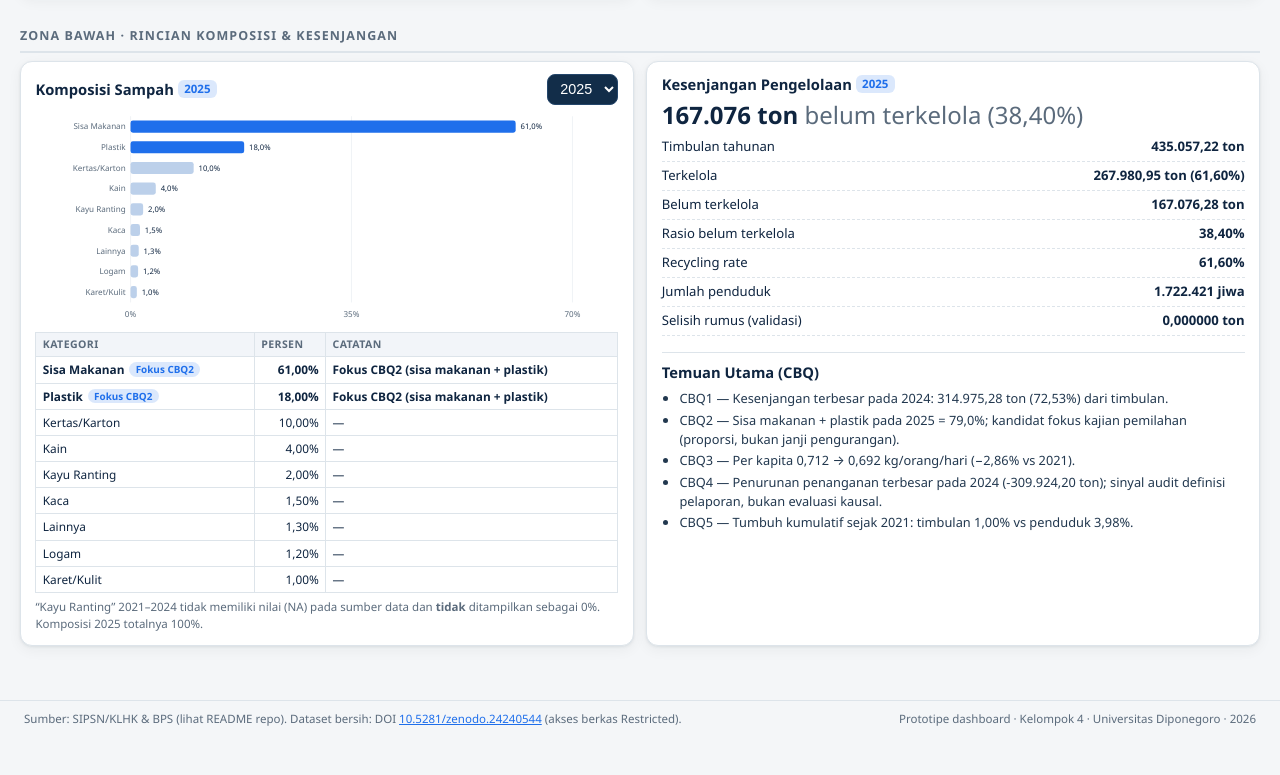
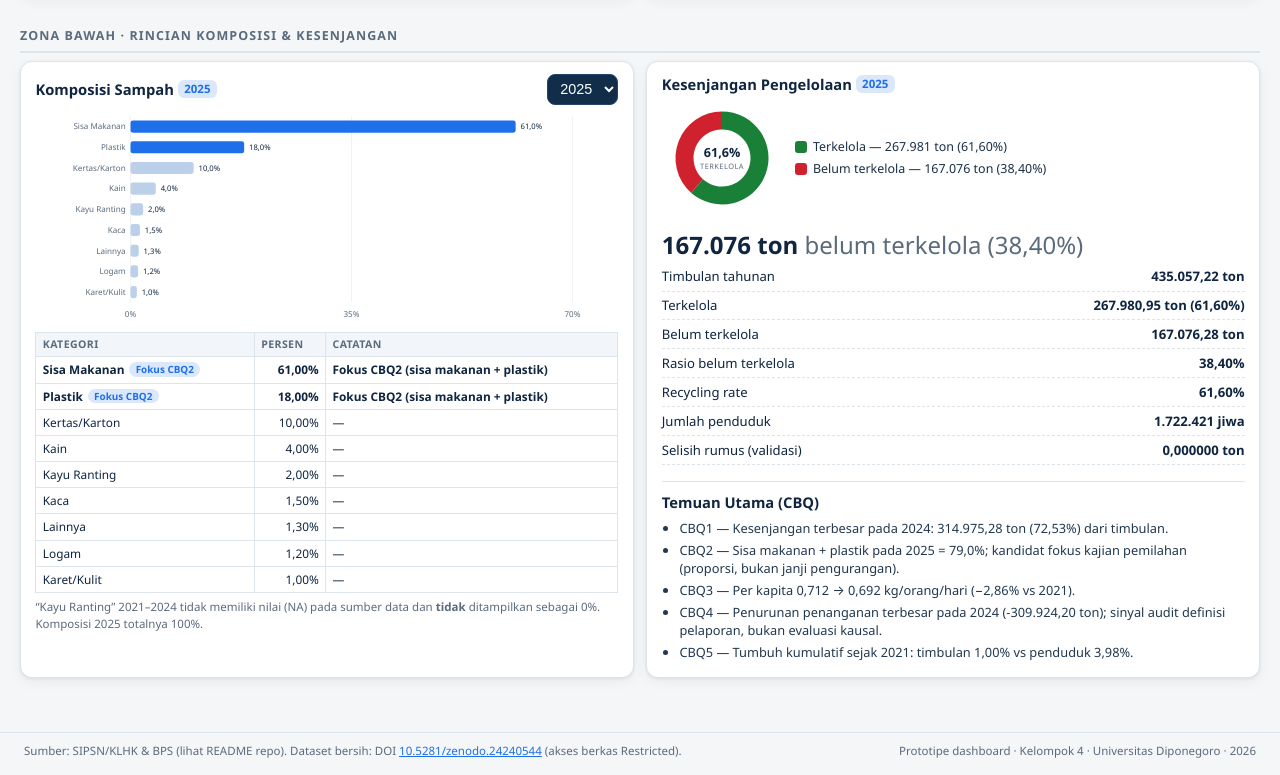
Before and after one commit to NauvalXQF/smart-city-dashboard-sampah-semarang, a plain HTML site: page index.html in a window 1280 px wide. Shown: the part 1075-1850 px from the top of the page. Before the commit the page ends 1818 px from the top, so only its background shows below. Drawn offline with Linux system fonts and the light colour scheme.

Commit message:
Tambah donut terkelola/belum dan print CSS
- Kartu 'Kesenjangan Pengelolaan' kini menampilkan donut proporsi terkelola vs belum terkelola (tahun terpilih, keyboard accessible + tooltip)
- Tambah @media print: layout A4 ramah cetak, sembunyikan kontrol interaktif, gunakan grid 6 kolom untuk scorecard, pertahankan warna chart/banner dengan print-color-adjust
- README: perbarui deskripsi screenshot

Co-authored-by: CommandCodeBot <noreply@commandcode.ai>

```diff
--- a/assets/app.js
+++ b/assets/app.js
@@ -351,10 +351,44 @@
     byId('komposisiYearBadge').textContent = state.komposisiYear;
   }
 
+  function renderDonut(cur, rasioBelum) {
+    var svg = byId('chartDonut');
+    clearSvg(svg);
+    var cx = 80, cy = 80, r = 62, inner = 38;
+    var total = cur.terkelola_tahunan_ton + cur.belum_terkelola_tahunan_ton;
+    var pKelola = total > 0 ? (cur.terkelola_tahunan_ton / total) : 0;
+    var segs = [
+      { name: 'Terkelola', value: cur.terkelola_tahunan_ton, color: '#1a7f37', pct: pKelola * 100 },
+      { name: 'Belum terkelola', value: cur.belum_terkelola_tahunan_ton, color: '#cf222e', pct: (1 - pKelola) * 100 }
+    ];
+    function arcPath(startAngle, endAngle, radius, innerR) {
+      var large = (endAngle - startAngle) > Math.PI ? 1 : 0;
+      var x1 = cx + radius * Math.cos(startAngle), y1 = cy + radius * Math.sin(startAngle);
+      var x2 = cx + radius * Math.cos(endAngle), y2 = cy + radius * Math.sin(endAngle);
+      var x3 = cx + innerR * Math.cos(endAngle), y3 = cy + innerR * Math.sin(endAngle);
+      var x4 = cx + innerR * Math.cos(startAngle), y4 = cy + innerR * Math.sin(startAngle);
+      return ['M', x1, y1, 'A', radius, radius, 0, large, 1, x2, y2, 'L', x3, y3, 'A', innerR, innerR, 0, large, 0, x4, y4, 'Z'].join(' ');
+    }
+    var angle = -Math.PI / 2;
+    segs.forEach(function (s) {
+      var sweep = (s.value / total) * Math.PI * 2;
+      el('path', { d: arcPath(angle, angle + sweep, r, inner), fill: s.color, 'class': 'donut-seg',
+        'tabindex': '0', dataTip: s.name + '\nNilai: ' + idNum(s.value, 2) + ' ton\nProporsi: ' + idNum(s.pct, 2) + '%' }, svg);
+      angle += sweep;
+    });
+    el('text', { x: cx, y: cy - 2, 'text-anchor': 'middle', 'class': 'donut-center-value' }, svg, idNum(cur.persen_kelola, 1) + '%');
+    el('text', { x: cx, y: cy + 14, 'text-anchor': 'middle', 'class': 'donut-center-label' }, svg, 'terkelola');
+
+    byId('donutLegend').innerHTML = segs.map(function (s) {
+      return '<div class="row"><span class="swatch" style="background:' + s.color + '"></span><span>' + s.name + ' — ' + idNum(s.value, 0) + ' ton (' + idNum(s.pct, 2) + '%)</span></div>';
+    }).join('');
+  }
+
   function renderKesenjangan() {
     var y = state.year, cur = kpiAt(y);
     var rasioBelum = (cur.belum_terkelola_tahunan_ton / cur.timbulan_tahunan_ton) * 100;
     byId('kesenjanganYearBadge').textContent = y;
+    renderDonut(cur, rasioBelum);
     var rows = [
       ['Timbulan tahunan', idNum(cur.timbulan_tahunan_ton, 2) + ' ton'],
       ['Terkelola', idNum(cur.terkelola_tahunan_ton, 2) + ' ton (' + idNum(cur.persen_kelola, 2) + '%)'],
@@ -465,7 +499,7 @@
     });
     var bannerBtn = byId('bannerDetails');
     if (bannerBtn) bannerBtn.addEventListener('click', openPanel);
-    ['chartTimbulan', 'chartKelola', 'chartIndeks', 'chartKomposisi'].forEach(function (id) {
+    ['chartTimbulan', 'chartKelola', 'chartIndeks', 'chartKomposisi', 'chartDonut'].forEach(function (id) {
       bindTooltips(byId(id));
     });
     byId('detailsClose').addEventListener('click', function () {
--- a/assets/styles.css
+++ b/assets/styles.css
@@ -238,4 +238,28 @@ body {
 
 .chart [data-tip] { cursor: pointer; }
 
+.chart-donut .donut-center-value { font-size: 1.05rem; font-weight: 700; fill: var(--ink); font-variant-numeric: tabular-nums; }
+.chart-donut .donut-center-label { font-size: 0.62rem; fill: var(--muted); text-transform: uppercase; letter-spacing: 0.6px; }
+
+/* ---------- P2: donut & print ---------- */
+.kesenjangan-head { display: flex; align-items: center; gap: 0.8rem; margin: 0.2rem 0 0.4rem; }
+.chart-donut { width: 120px; height: 120px; flex: 0 0 auto; }
+.donut-legend { font-size: 0.78rem; color: var(--ink-soft); display: flex; flex-direction: column; gap: 0.25rem; }
+.donut-legend .row { display: flex; align-items: center; gap: 0.4rem; }
+.donut-legend .swatch { width: 12px; height: 12px; border-radius: 3px; }
+
+@media print {
+  body { background: #fff; font-size: 11pt; color: #000; }
+  .topbar { background: #16324f !important; -webkit-print-color-adjust: exact; print-color-adjust: exact; color: #fff !important; padding: 0.5rem 0.75rem; }
+  .controls, .banner-link, #detailsToggle, .details-panel { display: none !important; }
+  .page { max-width: none; padding: 0.3rem 0.5rem; }
+  .zone { break-inside: avoid; page-break-inside: avoid; margin-bottom: 0.5rem; }
+  .card, .scorecard { box-shadow: none; border: 1px solid #bbb; break-inside: avoid; }
+  .scorecards { grid-template-columns: repeat(6, 1fr); }
+  .grid-2 { grid-template-columns: 1fr 1fr; }
+  .chart, .chart-donut { -webkit-print-color-adjust: exact; print-color-adjust: exact; }
+  .footer { border-top: 1px solid #bbb; }
+  .alert-banner { background: #fff !important; color: #000 !important; border-bottom: 1px solid #999; -webkit-print-color-adjust: exact; print-color-adjust: exact; }
+}
+
 .sr-only { position: absolute; width: 1px; height: 1px; padding: 0; margin: -1px; overflow: hidden; clip: rect(0,0,0,0); white-space: nowrap; border: 0; }
--- a/index.html
+++ b/index.html
@@ -91,6 +91,10 @@
 
         <div class="card">
           <div class="card-head"><h3>Kesenjangan Pengelolaan <span id="kesenjanganYearBadge" class="year-badge"></span></h3></div>
+          <div class="kesenjangan-head">
+            <svg id="chartDonut" class="chart-donut" viewBox="0 0 160 160" role="img" aria-label="Donut terkelola vs belum terkelola untuk tahun terpilih"></svg>
+            <div class="donut-legend" id="donutLegend"></div>
+          </div>
           <div id="kesenjanganPanel" class="kesenjangan"></div>
           <div class="card-head divider"><h3>Temuan Utama (CBQ)</h3></div>
           <ul id="cbqList" class="cbq-list"></ul>
```
Also changed, not shown: docs/dashboard-full.png, 1 other file.
